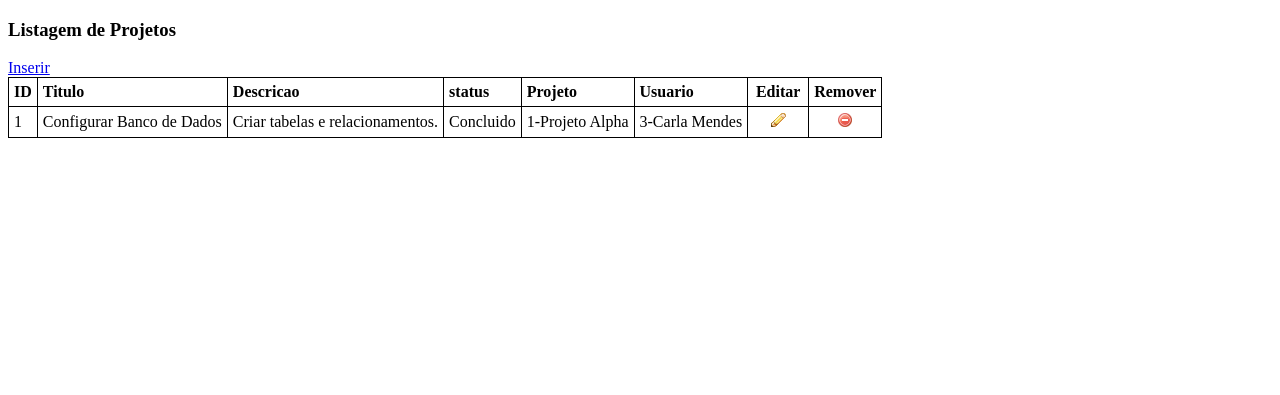
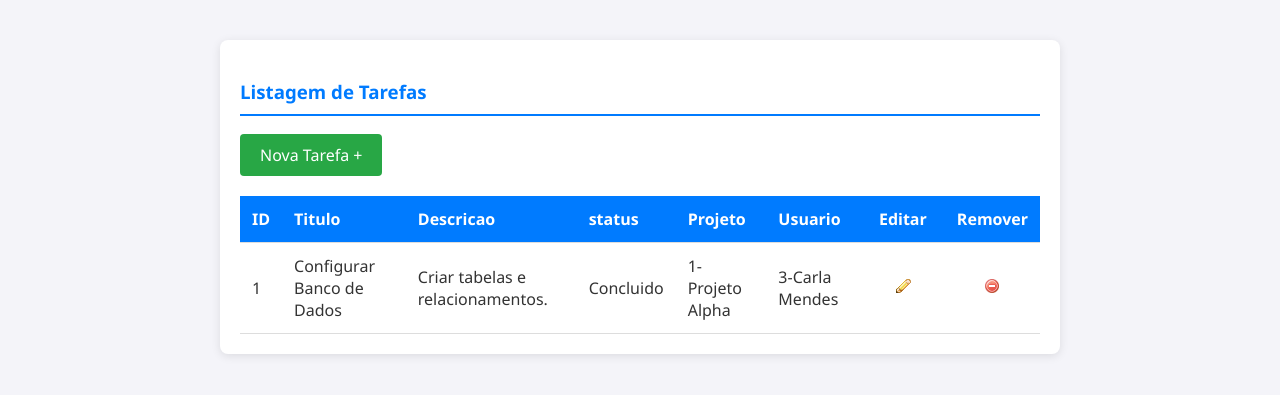
Before and after one commit to lucasminozzo/atv-crud, a PHP site: page /view/tarefas/listar.php in a window 1280 px wide. Shown: the top 395 px of the page. Run offline with PHP 8.4, Linux system fonts and the light colour scheme; data comes from the database, SQL or seed files in the repository.

Commit message:
css aplicado

```diff
--- a/dao/TarefaDao.php
+++ b/dao/TarefaDao.php
@@ -93,7 +93,7 @@
                     WHERE id = ?";
             $stm = $this->conn->prepare($sql);
             $stm->execute(array($tarefa->getTitulo(),
-                                $tarefa->getdescricao(),
+                                $tarefa->getDescricao(),
                                 $tarefa->getStatus(),
                                 $tarefa->getProjeto()->getId(),
                                 $tarefa->getUsuario()->getId(),
--- a/view/include/header.php
+++ b/view/include/header.php
@@ -6,18 +6,106 @@
     <title>MVC</title>
     <link rel="stylesheet" href="">
     <style>
+        /* Reset básico e fonte */
+        body {
+            font-family: 'Segoe UI', Tahoma, Geneva, Verdana, sans-serif;
+            background-color: #f4f4f9;
+            color: #333;
+            margin: 0;
+            padding: 0;
+        }
 
-        table, th, td {
-            border: 1px solid black;
+        /* Container centralizado */
+        .container {
+            width: 90%;
+            max-width: 800px;
+            margin: 40px auto;
+            background: white;
+            padding: 20px;
+            box-shadow: 0 2px 10px rgba(0,0,0,0.1);
+            border-radius: 8px;
+        }
+
+        h3 {
+            border-bottom: 2px solid #007bff;
+            padding-bottom: 10px;
+            color: #007bff;
+        }
+
+        /* Estilo do Formulário */
+        .form-group {
+            margin-bottom: 15px;
+        }
+
+        label {
+            display: block;
+            margin-bottom: 5px;
+            font-weight: bold;
+            color: #555;
+        }
+
+        input[type="text"], select {
+            width: 100%;
+            padding: 10px;
+            border: 1px solid #ccc;
+            border-radius: 4px;
+            box-sizing: border-box; /* Garante que o padding não aumente a largura total */
+            font-size: 14px;
+        }
+
+        input[type="text"]:focus, select:focus {
+            border-color: #007bff;
+            outline: none;
+        }
+
+        /* Botões */
+        .btn {
+            display: inline-block;
+            padding: 10px 20px;
+            color: white;
+            background-color: #28a745; /* Verde */
+            border: none;
+            border-radius: 4px;
+            cursor: pointer;
+            text-decoration: none;
+            font-size: 16px;
+        }
+
+        .btn:hover {
+            background-color: #218838;
+        }
+
+        .btn-voltar {
+            background-color: #6c757d; /* Cinza */
+            margin-left: 10px;
+        }
+
+        /* Tabela (para o listar.php) */
+        table {
+            width: 100%;
             border-collapse: collapse;
+            margin-top: 20px;
         }
+
         th, td {
-            padding: 5px;
+            padding: 12px;
             text-align: left;
+            border-bottom: 1px solid #ddd;
         }
-        #ed,#rm{
-            width: 50px;
+
+        th {
+            background-color: #007bff;
+            color: white;
+        }
+
+        tr:hover {
+            background-color: #f1f1f1;
+        }
+
+        /* Centralizar ícones de ação */
+        #ed, #rm {
             text-align: center;
+            width: 60px;
         }
     </style>
 </head>
--- a/view/tarefas/listar.php
+++ b/view/tarefas/listar.php
@@ -6,11 +6,13 @@
     include_once(__DIR__."/../include/header.php");
 ?>
 
-<h3>Listagem de Projetos</h3>
+<div class="container">
+    <h3>Listagem de Tarefas</h3>
 
-<div>
-    <a href="inserir.php">Inserir</a>
-</div>
+    <div style="margin-bottom: 15px;">
+        <a href="inserir.php" class="btn">Nova Tarefa +</a>
+    </div>
+
 
 <table>
     <!-- Cabeçalho -->
@@ -48,6 +50,7 @@
     <?php endforeach; ?>
 
 </table>
+</div>
 <?php
 include_once(__DIR__."/../include/footer.php");
 ?>
```
Also changed, not shown: view/tarefas/form.php (+41 -41 lines).
